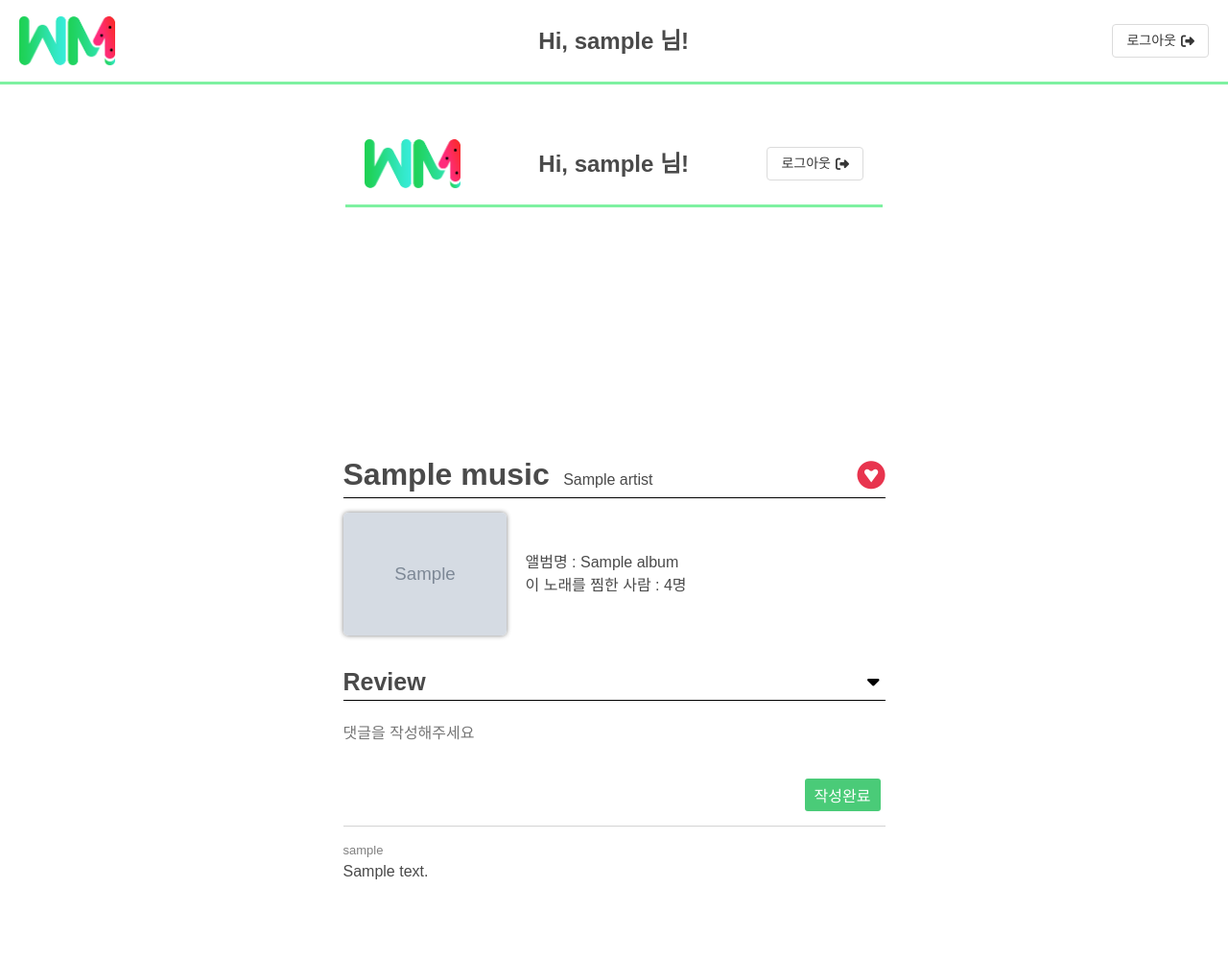
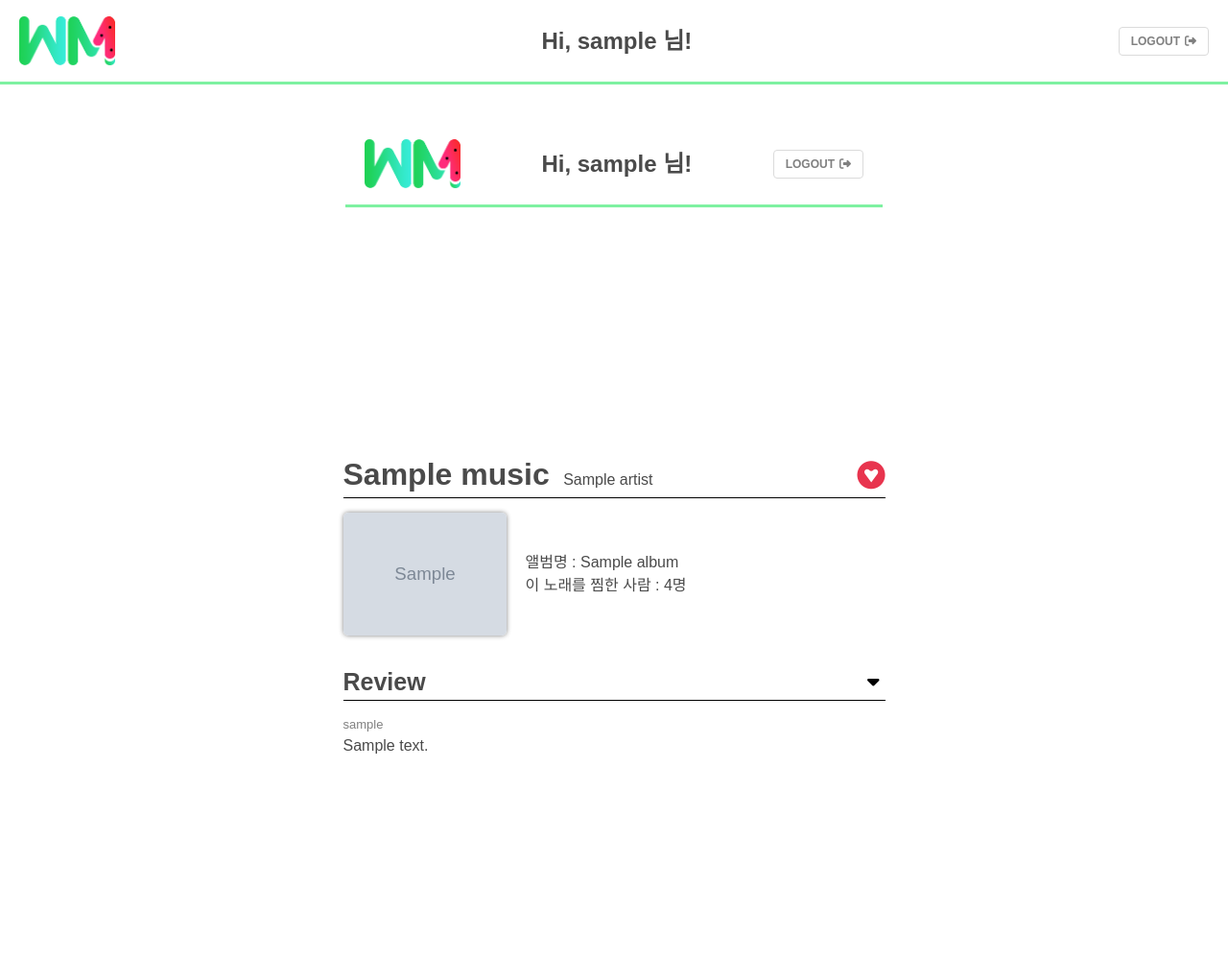
Before and after one commit to gangpyono/hanghae99_miniproject, a Flask app: template templates/detail.html in a window 1280 px wide. Shown: the whole page at 96% size. After the commit the page ends 785 px from the top, so only its background shows below. Run offline with Flask 2, Linux system fonts and the light colour scheme; the template is opened without the code that fills it: most values are stand-ins (such as "Sample title", 1, 10 or a date in 2020); grey boxes marked "Sample" are stand-in pictures; some libraries are stand-ins or nearby versions; some web fonts are replaced.

Commit message:
CSS완료

```diff
--- a/static/mystyle.css
+++ b/static/mystyle.css
@@ -47,7 +47,9 @@ nav {
 }
 
 .logout{
-    font-size: 14px;
+    font-size: 12px;
+    font-weight: bold;
+    color: grey;
 }
 
 .logout i{
@@ -234,18 +236,10 @@ button:focus{
     background-color: white;
 }
 
-.commentDrop{
+.commentUpDownBtn{
     height: 100%;
     transition: all 300ms ease-in-out;
     font-size: 20px;
-}
-
-/*.commentDrop.clicked{*/
-/*    transform: rotate(180deg);*/
-/*}*/
-
-.commentDrop:hover{
-    transform: rotate(180deg);
 }
 
 .CommentArea{
@@ -269,16 +263,17 @@ textarea:focus {
 }
 
 .commentBtn{
-    padding: 5px;
-}
-
-.commentBtn button{
     font-size: 16px;
     font-weight: normal;
     color: white;
     background-color: #4acb78;
     border-radius: 3px;
     padding: 5px 10px;
+    transition: 0.3s;
+}
+
+.commentBtn:hover {
+    background-color: #00b259;
 }
 
 .commentList{
--- a/templates/detail.html
+++ b/templates/detail.html
@@ -54,8 +54,14 @@
 
             function sign_out() {
                 $.removeCookie('mytoken') , {path: '/'}
-                alert('로그아웃')
+                alert('로그아웃이 완료되었습니다!')
                 window.location.href = "/login"
+            }
+
+            function showCommentArea() {
+                $("#reviewToggleBox").toggleClass("is-hidden")
+                $("#reviewDown").toggleClass("fa-caret-up")
+                $("#reviewDown").toggleClass("fa-caret-down")
             }
         </script>
     </head>
@@ -68,7 +74,7 @@
             <div class="indexTitle">Hi, {{ username }} 님!</div>
             <div id="btns-me" class="level is-mobile" style="margin-top:0rem">
                 <a class="button level-item has-text-centered is-sparta is-outlined logout" aria-label="logout"
-                    onclick="sign_out()">로그아웃<i class="fa fa-sign-out" aria-hidden="true"></i></span>
+                    onclick="sign_out()">LOGOUT<i class="fa fa-sign-out" aria-hidden="true"></i></span>
                 </a>
             </div>
         </nav>
@@ -107,14 +113,14 @@
         <section class="comment">
             <div class="commentHeader">
                 <div class="commentTitle">Review</div>
-                <button class="commentDrop"><i class="fas fa-caret-down"></i></button>
+                <button class="commentUpDownBtn" onclick="showCommentArea()">
+                <i id="reviewDown" class="fas fa-caret-down"></i>
+                </button>
             </div>
 
-            <div class="CommentArea">
+            <div id="reviewToggleBox" class="CommentArea is-hidden">
                 <textarea placeholder="댓글을 작성해주세요" class="commentBox" id="contents" rows="5" cols="78" style="resize: none;"></textarea>
-                <div class="commentBtn">
-                    <button onclick="makeReview()" type="button">작성완료</button>
-                </div>
+                <button class="commentBtn" onclick="makeReview()" type="button">작성완료</button>
             </div>
 
             <div class="commentList" id="reviews-box">
--- a/templates/index.html
+++ b/templates/index.html
@@ -43,7 +43,7 @@
                 <div class="indexTitle">Hi, {{ username }} 님!</div>
                 <div id="btns-me" class="level is-mobile" style="margin-top:0rem">
                     <a class="button level-item has-text-centered is-sparta is-outlined logout" aria-label="logout"
-                        onclick="sign_out()">로그아웃<i class="fa fa-sign-out" aria-hidden="true"></i></span>
+                        onclick="sign_out()">LOGOUT<i class="fa fa-sign-out" aria-hidden="true"></i></span>
                     </a>
                 </div>
             </nav>
--- a/templates/login.html
+++ b/templates/login.html
@@ -249,8 +249,6 @@
                                 <p id="help-password" class="help is-hidden">영문과 숫자 조합의 8-20자의 비밀번호를 설정해주세요. 특수문자(!@#$%^&*)도 사용
                                     가능합니다.</p>
                             </div>
-
-
                         </div>
                         <div id="div-sign-in-or-up" class="has-text-centered">
                             <nav class="level is-mobile">
```
Also changed, not shown: static/downbtn.png (added), static/upbtn.png (added).
